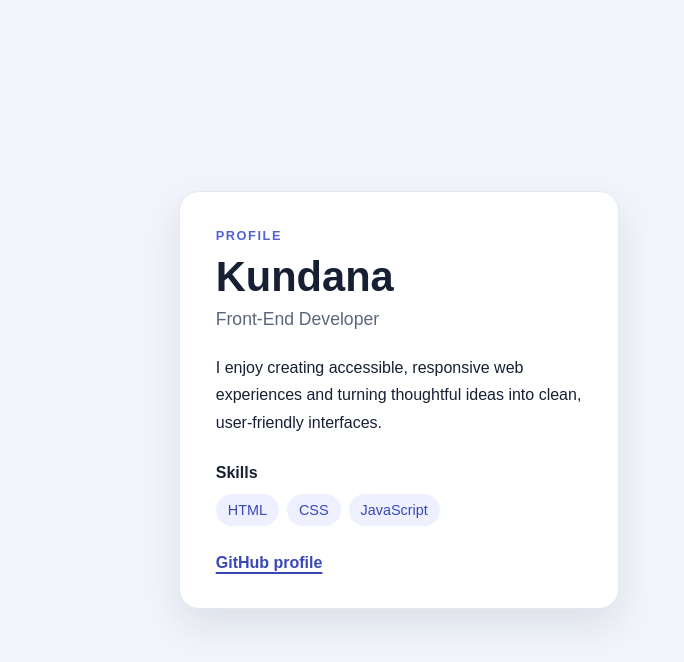
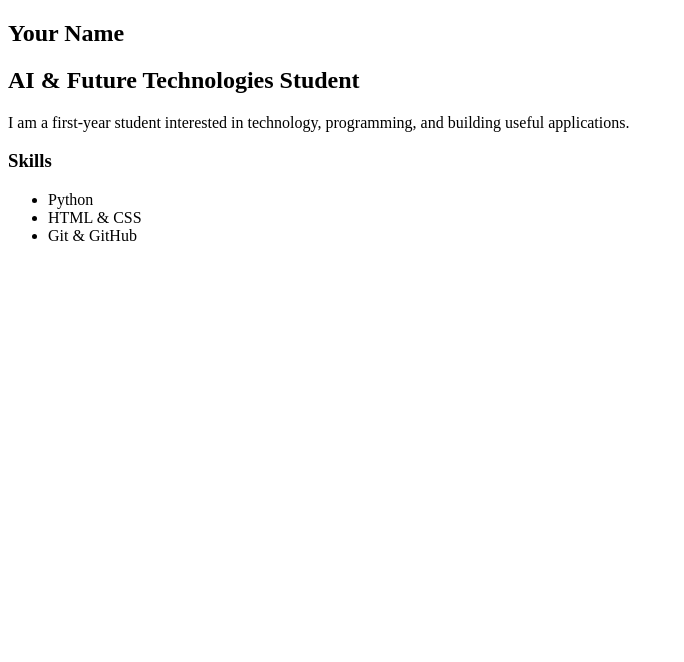
Before and after one commit to kundana0905/Project-Atlas, a website: page Profile.html in a window 1280 px wide. Shown: the whole page, without its empty margins (0-684 px from the left). Drawn offline with Linux system fonts and the light colour scheme.

Commit message:
Revise Profile.html structure and content
Updated the profile card structure and content, changing the title and removing unnecessary styles.

```diff
--- a/Profile.html
+++ b/Profile.html
@@ -3,130 +3,34 @@
 <head>
     <meta charset="UTF-8">
     <meta name="viewport" content="width=device-width, initial-scale=1.0">
-  <meta name="description" content="A personal profile card for Kundana, a front-end developer.">
-  <title>Kundana | Profile</title>
-  <style>
-    :root {
-      color-scheme: light;
-      font-family: Arial, Helvetica, sans-serif;
-      color: #172033;
-      background: #f2f5fb;
-    }
-
-    * {
-      box-sizing: border-box;
-    }
-
-    body {
-      min-height: 100vh;
-      margin: 0;
-      display: grid;
-      place-items: center;
-      padding: 24px;
-    }
-
-    .profile-card {
-      width: min(100%, 440px);
-      padding: 36px;
-      border: 1px solid #e3e8f2;
-      border-radius: 20px;
-      background: #ffffff;
-      box-shadow: 0 16px 40px rgb(23 32 51 / 10%);
-    }
-
-    .profile-card__eyebrow {
-      margin: 0 0 10px;
-      color: #5263d9;
-      font-size: 0.8rem;
-      font-weight: 700;
-      letter-spacing: 0.12em;
-      text-transform: uppercase;
-    }
-
-    h1 {
-      margin: 0;
-      font-size: clamp(2rem, 8vw, 2.6rem);
-    }
-
-    .profile-card__role {
-      margin: 8px 0 24px;
-      color: #5c667a;
-      font-size: 1.1rem;
-    }
-
-    .profile-card__intro {
-      margin: 0;
-      line-height: 1.7;
-    }
-
-    .profile-card__section-title {
-      margin: 28px 0 12px;
-      font-size: 1rem;
-    }
-
-    .profile-card__skills {
-      display: flex;
-      flex-wrap: wrap;
-      gap: 8px;
-      margin: 0;
-      padding: 0;
-      list-style: none;
-    }
-
-    .profile-card__skill {
-      padding: 8px 12px;
-      border-radius: 999px;
-      background: #eef0ff;
-      color: #3948b8;
-      font-size: 0.9rem;
-    }
-
-    .profile-card__link {
-      display: inline-block;
-      margin-top: 28px;
-      color: #3948b8;
-      font-weight: 700;
-      text-decoration-thickness: 2px;
-      text-underline-offset: 4px;
-    }
-
-    .profile-card__link:focus-visible {
-      outline: 3px solid #8590ff;
-      outline-offset: 4px;
-    }
-  </style>
+    <title>Project Atlas Profile</title>
 </head>
 <body>
+
     <main>
-    <article class="profile-card" aria-labelledby="profile-name">
-      <p class="profile-card__eyebrow">Profile</p>
-      <h1 id="profile-name">Kundana</h1>
-      <p class="profile-card__role">Front-End Developer</p>
+        <section>
+            <h1>Your Name</h1>
 
-      <p class="profile-card__intro">
-        I enjoy creating accessible, responsive web experiences and turning
-        thoughtful ideas into clean, user-friendly interfaces.
+            <h2>AI & Future Technologies Student</h2>
+
+            <p>
+                I am a first-year student interested in technology,
+                programming, and building useful applications.
             </p>
 
-      <section aria-labelledby="skills-heading">
-        <h2 class="profile-card__section-title" id="skills-heading">Skills</h2>
-        <ul class="profile-card__skills">
-          <li class="profile-card__skill">HTML</li>
-          <li class="profile-card__skill">CSS</li>
-          <li class="profile-card__skill">JavaScript</li>
+            <h3>Skills</h3>
+
+            <ul>
+                <li>Python</li>
+                <li>HTML & CSS</li>
+                <li>Git & GitHub</li>
             </ul>
+
+           <a href="https://github.com/" target="_blank" aria-label="Visit my GitHub profile">
+
+            </a>
         </section>
+    </main>
 
-      <a
-        class="profile-card__link"
-        href="https://github.com/kundana0905"
-        target="_blank"
-        rel="noopener noreferrer"
-        aria-label="Visit Kundana's GitHub profile"
-      >
-        GitHub profile
-      </a>
-    </article>
-  </main>
 </body>
 </html>
```
Lines whose indentation alone changed are shown as unchanged.
